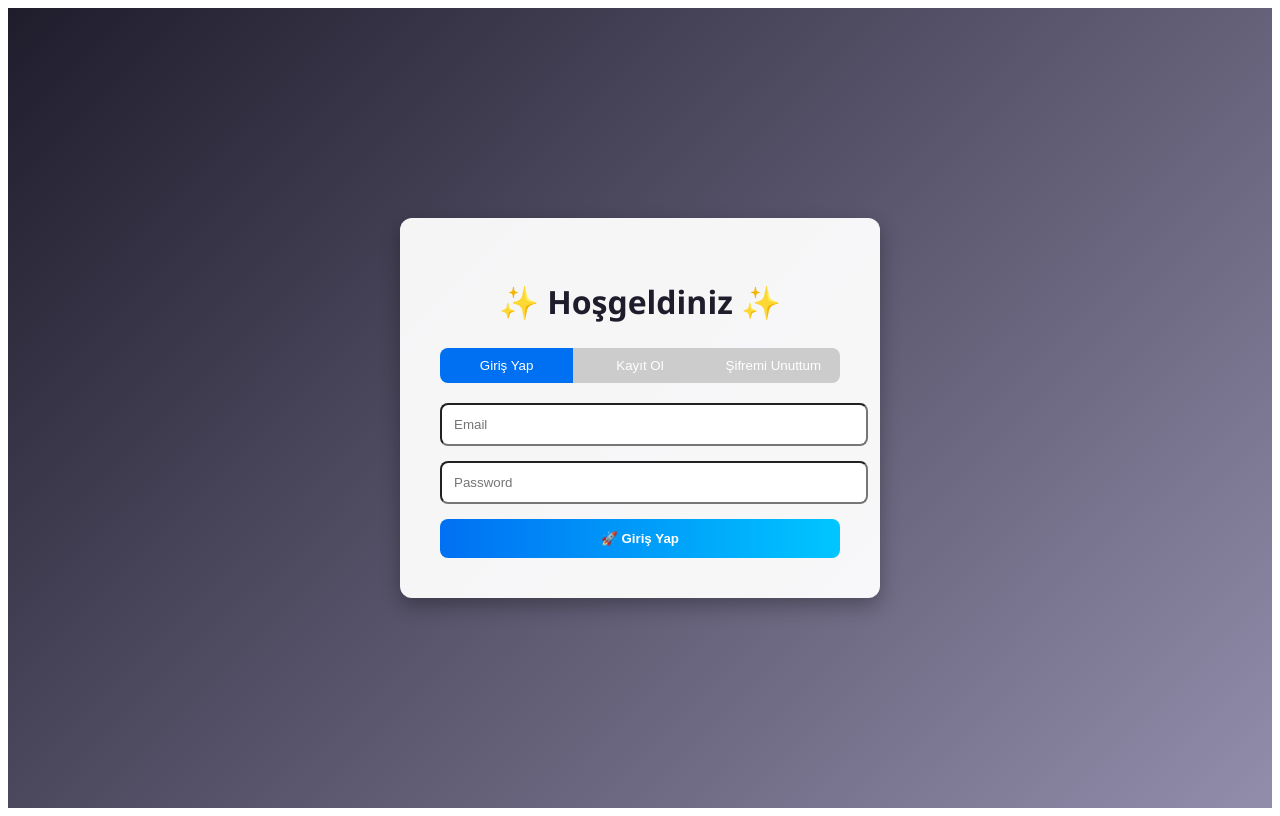
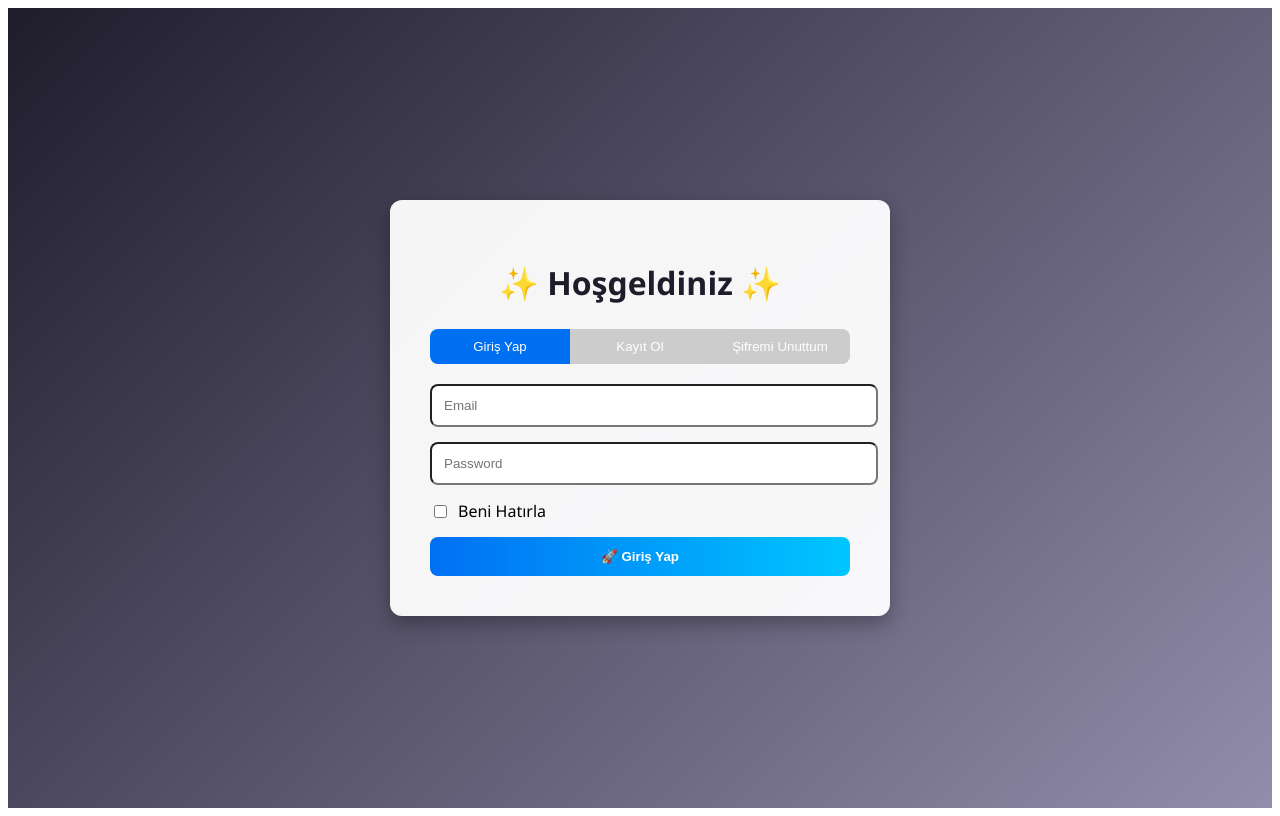
Before and after one commit to hasanarsandix-jpg/my-app, a Next.js app: page / in a window 1280 px wide. Built offline with nearby package versions, Linux system fonts and the light colour scheme; no server answers.

Commit message:
pages klasörü tamamlandı

```diff
--- a/pages/index.js
+++ b/pages/index.js
@@ -6,6 +6,7 @@ export default function Home() {
   const [email, setEmail] = useState('')
   const [password, setPassword] = useState('')
   const [name, setName] = useState('')
+  const [remember, setRemember] = useState(false)
 
   const handleLogin = async () => {
     const { error } = await supabase.auth.signInWithPassword({ email, password })
@@ -37,7 +38,7 @@ export default function Home() {
         padding: '40px',
         borderRadius: '12px',
         boxShadow: '0 8px 20px rgba(0,0,0,0.3)',
-        width: '400px',
+        width: '420px',
         textAlign: 'center'
       }}>
         <h1 style={{ marginBottom: '25px', color: '#1f1c2c' }}>✨ Hoşgeldiniz ✨</h1>
@@ -63,6 +64,10 @@ export default function Home() {
           <div>
             <input type="email" placeholder="Email" style={{ marginBottom: '15px', padding: '12px', width: '100%', borderRadius: '8px' }} onChange={(e)=>setEmail(e.target.value)} />
             <input type="password" placeholder="Password" style={{ marginBottom: '15px', padding: '12px', width: '100%', borderRadius: '8px' }} onChange={(e)=>setPassword(e.target.value)} />
+            <label style={{ display: 'flex', alignItems: 'center', marginBottom: '15px' }}>
+              <input type="checkbox" checked={remember} onChange={()=>setRemember(!remember)} />
+              <span style={{ marginLeft: '8px' }}>Beni Hatırla</span>
+            </label>
             <button onClick={handleLogin} style={{ background: 'linear-gradient(90deg,#0070f3,#00c6ff)', color:'#fff', padding:'12px', width:'100%', border:'none', borderRadius:'8px', fontWeight:'bold' }}>
               🚀 Giriş Yap
             </button>
```
